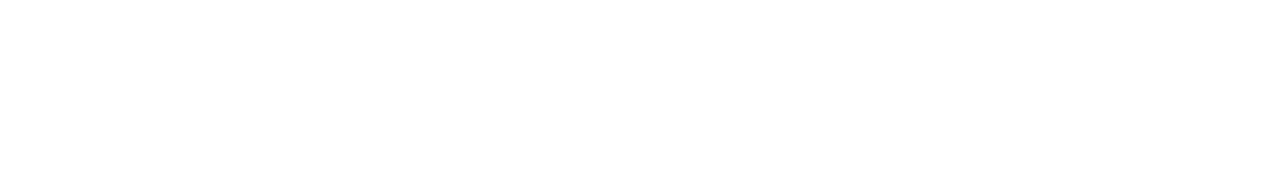
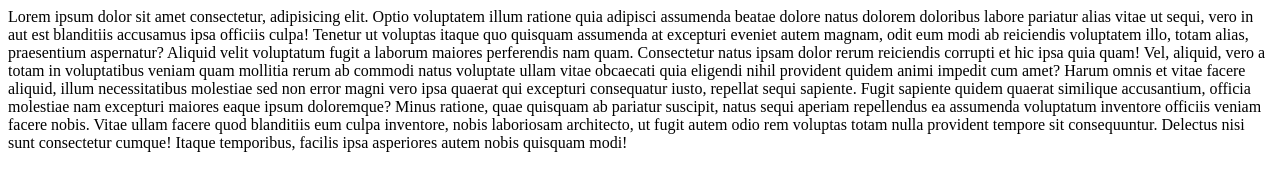
Before and after one commit to aayush-innoraft/trial.demo, a plain HTML site: page trial.git/index.html in a window 1280 px wide. Drawn offline with Linux system fonts and the light colour scheme.

Commit message:
initial commit .

```diff
--- a/trial.git/index.html
+++ b/trial.git/index.html
@@ -1,11 +1,33 @@
 <!DOCTYPE html>
 <html lang="en">
-<head>
-    <meta charset="UTF-8">
-    <meta name="viewport" content="width=device-width, initial-scale=1.0">
+  <head>
+    <meta charset="UTF-8" />
+    <meta name="viewport" content="width=device-width, initial-scale=1.0" />
     <title>Document</title>
-</head>
-<body>
-
-</body>
+  </head>
+  <body>
+    <div class="pra">
+      Lorem ipsum dolor sit amet consectetur, adipisicing elit. Optio voluptatem
+      illum ratione quia adipisci assumenda beatae dolore natus dolorem
+      doloribus labore pariatur alias vitae ut sequi, vero in aut est blanditiis
+      accusamus ipsa officiis culpa! Tenetur ut voluptas itaque quo quisquam
+      assumenda at excepturi eveniet autem magnam, odit eum modi ab reiciendis
+      voluptatem illo, totam alias, praesentium aspernatur? Aliquid velit
+      voluptatum fugit a laborum maiores perferendis nam quam. Consectetur natus
+      ipsam dolor rerum reiciendis corrupti et hic ipsa quia quam! Vel, aliquid,
+      vero a totam in voluptatibus veniam quam mollitia rerum ab commodi natus
+      voluptate ullam vitae obcaecati quia eligendi nihil provident quidem animi
+      impedit cum amet? Harum omnis et vitae facere aliquid, illum
+      necessitatibus molestiae sed non error magni vero ipsa quaerat qui
+      excepturi consequatur iusto, repellat sequi sapiente. Fugit sapiente
+      quidem quaerat similique accusantium, officia molestiae nam excepturi
+      maiores eaque ipsum doloremque? Minus ratione, quae quisquam ab pariatur
+      suscipit, natus sequi aperiam repellendus ea assumenda voluptatum
+      inventore officiis veniam facere nobis. Vitae ullam facere quod blanditiis
+      eum culpa inventore, nobis laboriosam architecto, ut fugit autem odio rem
+      voluptas totam nulla provident tempore sit consequuntur. Delectus nisi
+      sunt consectetur cumque! Itaque temporibus, facilis ipsa asperiores autem
+      nobis quisquam modi!
+    </div>
+  </body>
 </html>
```
